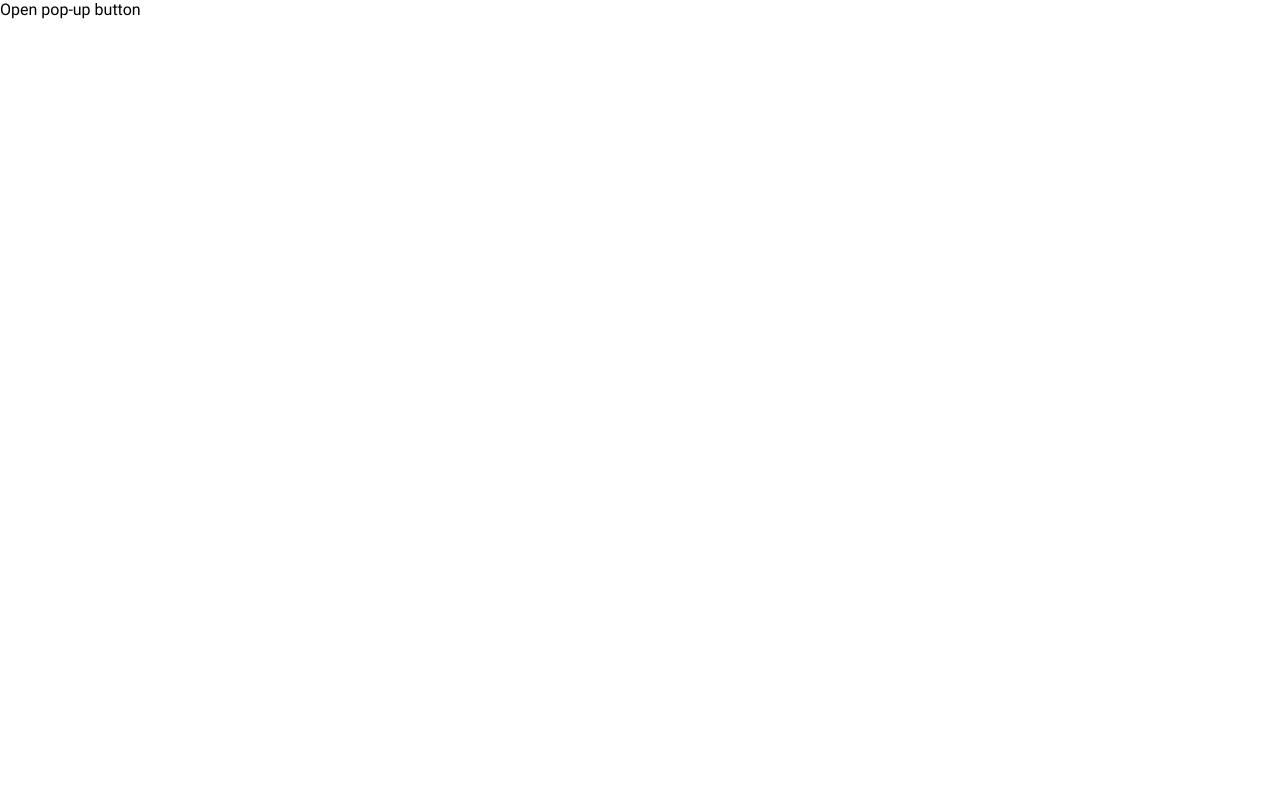
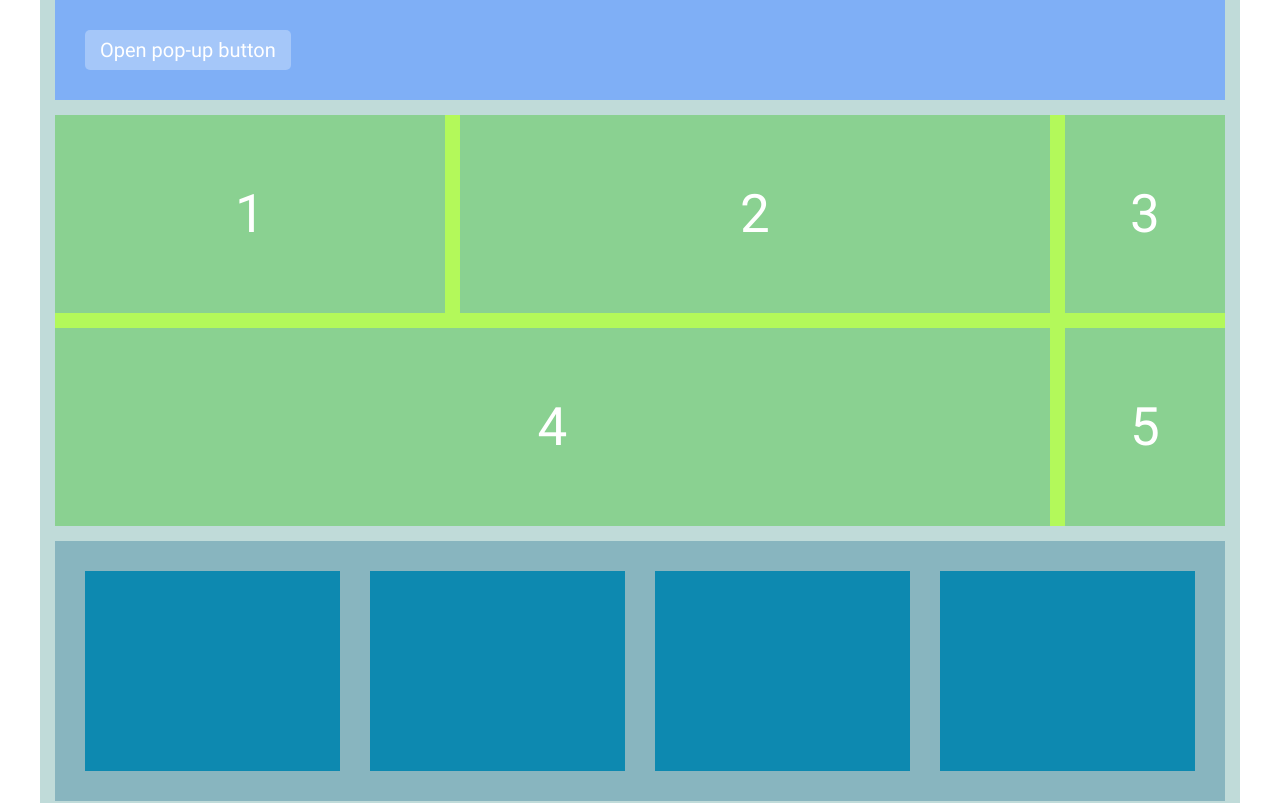
Before and after one commit to owlrik/nodasoft-test, a website: page src/html/index.html in a window 1280 px wide. Shown: the top 803 px of the page. Drawn offline with nearby package versions, Linux system fonts and the light colour scheme; files that its build step writes are made by us from their sources.

Commit message:
Описана стилизация блоков

```diff
--- /dev/null
+++ b/src/sass/blocks/_btn.scss
@@ -0,0 +1,18 @@
+.btn {
+  position: relative;
+  display: inline-block;
+  padding: 8px 15px;
+  overflow: hidden;
+  font-size: 20px;
+  line-height: 1.2;
+  vertical-align: middle;
+  text-align: center;
+  color: $color-text;
+  text-transform: none;
+  text-decoration: none;
+  border: 0;
+  border-radius: 5px;
+  cursor: pointer;
+  user-select: none;
+  touch-action: manipulation;
+}
--- a/src/sass/blocks/_modal.scss
+++ b/src/sass/blocks/_modal.scss
@@ -5,19 +5,20 @@
   bottom: 0;
   left: 0;
   z-index: 1000;
-  display: none;
+  display: flex;
+  flex-direction: column;
   min-width: 320px;
   overflow-y: auto;
   font-size: inherit;
-  line-height: 1.29;
+  line-height: 1.2;
   color: $color-text;
   text-align: center;
-  letter-spacing: 0.05em;
-  background-color: $color-body;
-
-  &--active {
-    display: block;
-  }
+  background-color: rgba(0, 0, 0, 0.5);
+  visibility: hidden;
+  opacity: 0;
+  transition: visibility 300ms ease-out,
+    opacity 300ms ease-out;
+  pointer-events: none;
 }
 
 .modal__inner {
@@ -27,7 +28,7 @@
   align-items: center;
   width: 100%;
   min-height: 100%;
-  padding: 20px;
+  padding: 30px;
 }
 
 .modal__overlay {
@@ -36,23 +37,34 @@
   left: 0;
   width: 100%;
   height: 100%;
-  cursor: pointer;
 }
 
 .modal__content {
   position: relative;
-  width: 100%;
-  padding-top: 30px;
-  padding-bottom: 30px;
+  display: flex;
+  justify-content: center;
+  align-items: center;
+  width: 400px;
+  min-height: 400px;
+  text-align: center;
   background-color: $color-body;
+}
+
+.modal__title {
+  margin: 0;
+  font-size: 53px;
 }
 
 .modal__close {
   position: absolute;
-  top: -30px;
-  right: -10px;
-  width: 50px;
-  height: 50px;
+  top: 15px;
+  right: 15px;
+  display: block;
+  width: 43px;
+  height: 39px;
+  background-color: #7faff6;
+  border-radius: 5px;
+  cursor: pointer;
 
   &::before,
   &::after {
@@ -60,17 +72,17 @@
     position: absolute;
     top: 50%;
     left: 50%;
-    width: 20px;
+    width: 17px;
     height: 1px;
-    background-color: $color-default-black;
+    background-color: $color-default-white;
     transform-origin: 50% 50%;
   }
 
   &::before {
-    transform: translateX(-50%) rotate3d(0, 0, 1, 50deg);
+    transform: translateX(-50%) rotate3d(0, 0, 1, 55deg);
   }
 
   &::after {
-    transform: translateX(-50%) rotate3d(0, 0, 1, -50deg);
+    transform: translateX(-50%) rotate3d(0, 0, 1, -55deg);
   }
 }
--- /dev/null
+++ b/src/sass/blocks/_page-footer.scss
@@ -0,0 +1,5 @@
+.page-footer {
+  min-height: 100px;
+  margin-top: 100px;
+  background-color: #7faff7;
+}
--- /dev/null
+++ b/src/sass/blocks/_page-header.scss
@@ -0,0 +1,23 @@
+.page-header {
+  min-height: 100px;
+  margin-bottom: 15px;
+  color: $color-default-white;
+  background-color: #7faff6;
+}
+
+.page-header .btn {
+  color: $color-default-white;
+  background-color: #a5c7f9;
+}
+
+.page-header__inner {
+  display: flex;
+  flex-flow: row wrap;
+  padding: 30px;
+}
+
+input.page-header__toggle:checked + .modal {
+  visibility: visible;
+  opacity: 1;
+  pointer-events: auto;
+}
--- /dev/null
+++ b/src/sass/blocks/_section-1.scss
@@ -0,0 +1,173 @@
+.section-1 {
+  position: relative;
+  display: flex;
+  flex-flow: row wrap;
+  background-color: #b3f95a;
+  counter-reset: section;
+
+  &::after {
+    content: "";
+    position: absolute;
+    right: 0;
+    bottom: 0;
+    left: 0;
+    display: block;
+    height: 15px;
+    background-color: #c0dbD9;
+  }
+}
+
+.section-1__block {
+  position: relative;
+  flex-grow: 1;
+  min-height: 198px;
+  margin-right: 15px;
+  margin-bottom: 15px;
+  padding: 15px;
+  color: $color-default-white;
+  background-color: #8ad191;
+
+  @media (max-width: $screen--1024 - 1) {
+    min-height: 160px;
+  }
+
+  @media (max-width: $screen--375 - 1) {
+    min-width: 100%;
+    margin-right: 0;
+  }
+
+  &::before {
+    content: counter(section);
+    position: absolute;
+    top: 50%;
+    left: 50%;
+    display: block;
+    width: 1em;
+    height: 1em;
+    font-size: 53px;
+    line-height: 1;
+    text-align: center;
+    transform: translate(-50%, -50%);
+    counter-increment: section;
+  }
+
+  &--one {
+    flex-basis: calc(33.33% - 15px);
+    flex-basis: 23.33%;
+  }
+
+  &--two {
+    flex-basis: calc(50.42% - 15px);
+    flex-basis: 40.42%;
+
+    @media (max-width: $screen--1024 - 1) {
+      margin-right: 0;
+    }
+  }
+
+  &--three,
+  &--five {
+    flex-grow: 0;
+    flex-basis: 13.67%;
+    min-width: 160px;
+    margin-right: 0;
+
+    @media (max-width: $screen--1024 - 1) {
+      flex-grow: 1;
+      order: 1;
+    }
+
+    @media (max-width: $screen--375 - 1) {
+      min-width: 100%;
+    }
+  }
+
+  &--three {
+    @media (max-width: $screen--1024 - 1) {
+      margin-right: 15px;
+    }
+
+    @media (max-width: $screen--375 - 1) {
+      margin-right: 0;
+    }
+  }
+
+  &--four {
+    flex-basis: calc(85.04% - 15px * 2);
+    flex-basis: 75.04%;
+
+    @media (max-width: $screen--1024 - 1) {
+      flex-basis: 100%;
+      margin-right: 0;
+    }
+  }
+}
+
+@supports (display: grid) {
+  .section-1 {
+    display: grid;
+    grid-template-columns: 0.66fr 1fr 160px;
+    gap: 15px;
+    margin-bottom: 15px;
+
+    @media (max-width: $screen--1024 - 1) {
+      grid-template-columns: 0.82fr 0.15fr 1fr;
+    }
+
+    @media (max-width: $screen--375 - 1) {
+      grid-template-columns: 1fr;
+    }
+
+    &::after {
+      content: none;
+    }
+  }
+
+  .section-1__block {
+    margin: 0;
+
+    &--one {
+      @media (max-width: $screen--375 - 1) {
+        grid-column: 1 / -1;
+      }
+    }
+
+    &--two {
+      @media (max-width: $screen--1024 - 1) {
+        grid-column: 2 / -1;
+      }
+
+      @media (max-width: $screen--375 - 1) {
+        grid-column: 1 / -1;
+      }
+    }
+
+    &--three {
+      @media (max-width: $screen--1024 - 1) {
+        grid-column: 1 / span 2;
+      }
+
+      @media (max-width: $screen--375 - 1) {
+        grid-column: 1 / -1;
+      }
+    }
+
+    &--four {
+      grid-column: 1 / span 2;
+
+      @media (max-width: $screen--1024 - 1) {
+        grid-column: 1 / -1;
+      }
+    }
+
+    &--five {
+      @media (max-width: $screen--1024 - 1) {
+        grid-column: -1 / -2;
+      }
+
+      @media (max-width: $screen--375 - 1) {
+        grid-column: 1 / -1;
+      }
+    }
+  }
+}
--- /dev/null
+++ b/src/sass/blocks/_section-2.scss
@@ -0,0 +1,59 @@
+.section-2 {
+  background-color: #88b5bf;
+}
+
+.section-2__inner {
+  display: flex;
+  flex-flow: row wrap;
+  justify-content: space-between;
+  margin-right: -15px;
+  margin-left: -15px;
+  padding: 30px;
+
+  @media (max-width: $screen--768 - 1) {
+    padding-bottom: 0;
+  }
+
+  @media (max-width: $screen--375 - 1) {
+    margin-right: 0;
+    margin-left: 0;
+  }
+}
+
+.section-2__block-wrap {
+  position: relative;
+  flex-basis: calc(25% - 30px);
+  margin-right: 15px;
+  margin-left: 15px;
+  padding-bottom: 17.5%;
+
+  @media (max-width: $screen--768 - 1) {
+    flex-basis: calc(50% - 30px);
+    margin-bottom: 30px;
+    padding-bottom: 36%;
+  }
+
+  @media (max-width: $screen--375 - 1) {
+    flex-basis: 100%;
+    margin-right: 0;
+    margin-left: 0;
+    padding-bottom: 78.4%;
+  }
+}
+
+.section-2__block {
+  position: absolute;
+  top: 0;
+  left: 0;
+  display: block;
+  width: 100%;
+  height: 100%;
+  background-color: #0d89b0;
+}
+
+@supports (aspect-ratio: 1.275) {
+  .section-2__block-wrap {
+    aspect-ratio: 1.275;
+    padding-bottom: 0;
+  }
+}
--- a/src/sass/global/_utils.scss
+++ b/src/sass/global/_utils.scss
@@ -18,8 +18,14 @@
 .wrapper {
   display: flex;
   flex-direction: column;
+  width: 100%;
+  max-width: 1200px;
   min-height: 100vh;
+  margin: 0 auto;
+  padding-right: 15px;
+  padding-left: 15px;
   overflow-x: hidden;
+  background-color: #c0dbD9;
 }
 
 .wrapper .page-header,
--- a/src/sass/style.scss
+++ b/src/sass/style.scss
@@ -16,4 +16,9 @@
 
 // Blocks
 //---------------------------------
+@import "blocks/btn";
 @import "blocks/modal";
+@import "blocks/page-header";
+@import "blocks/section-1";
+@import "blocks/section-2";
+@import "blocks/page-footer";
```
